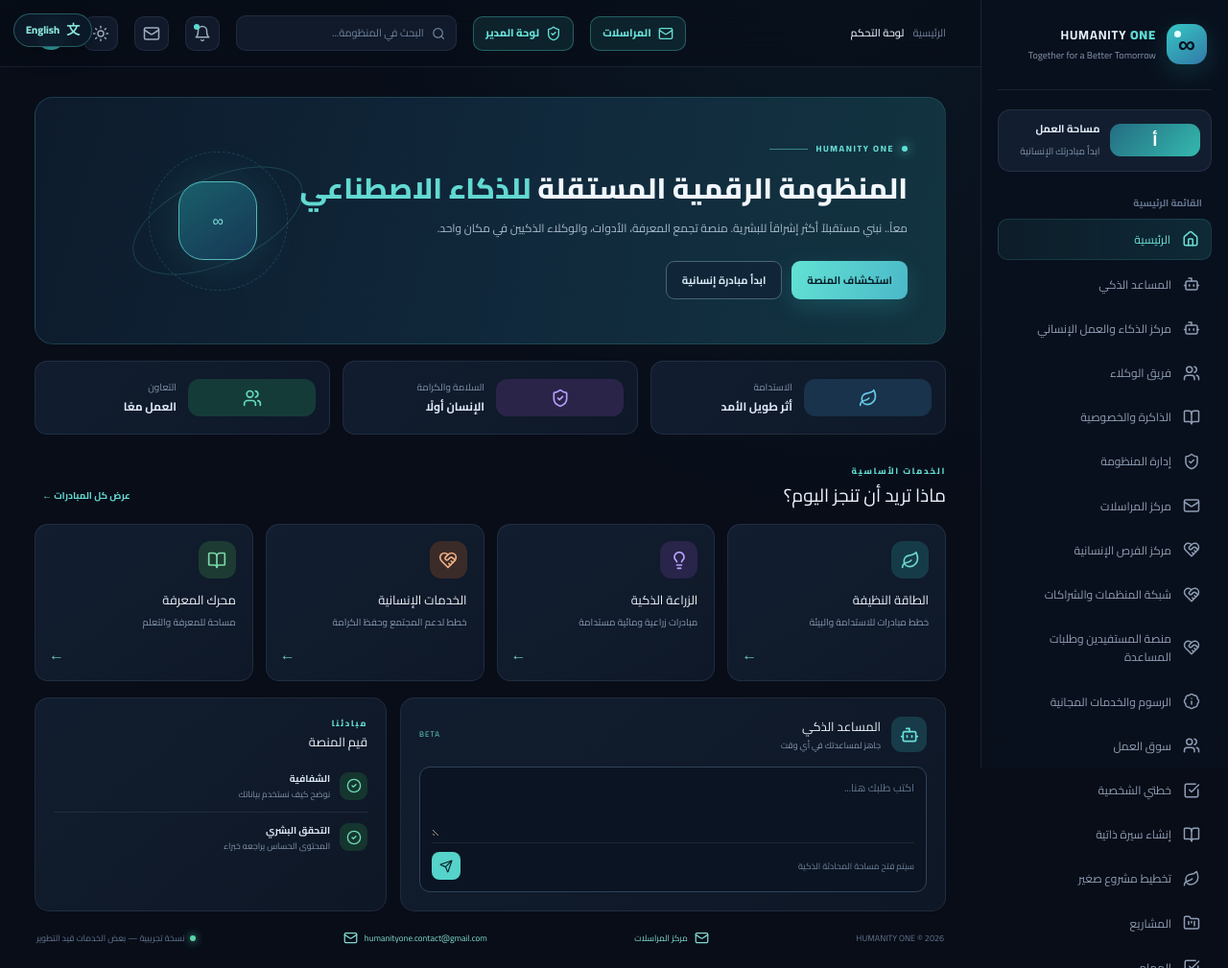
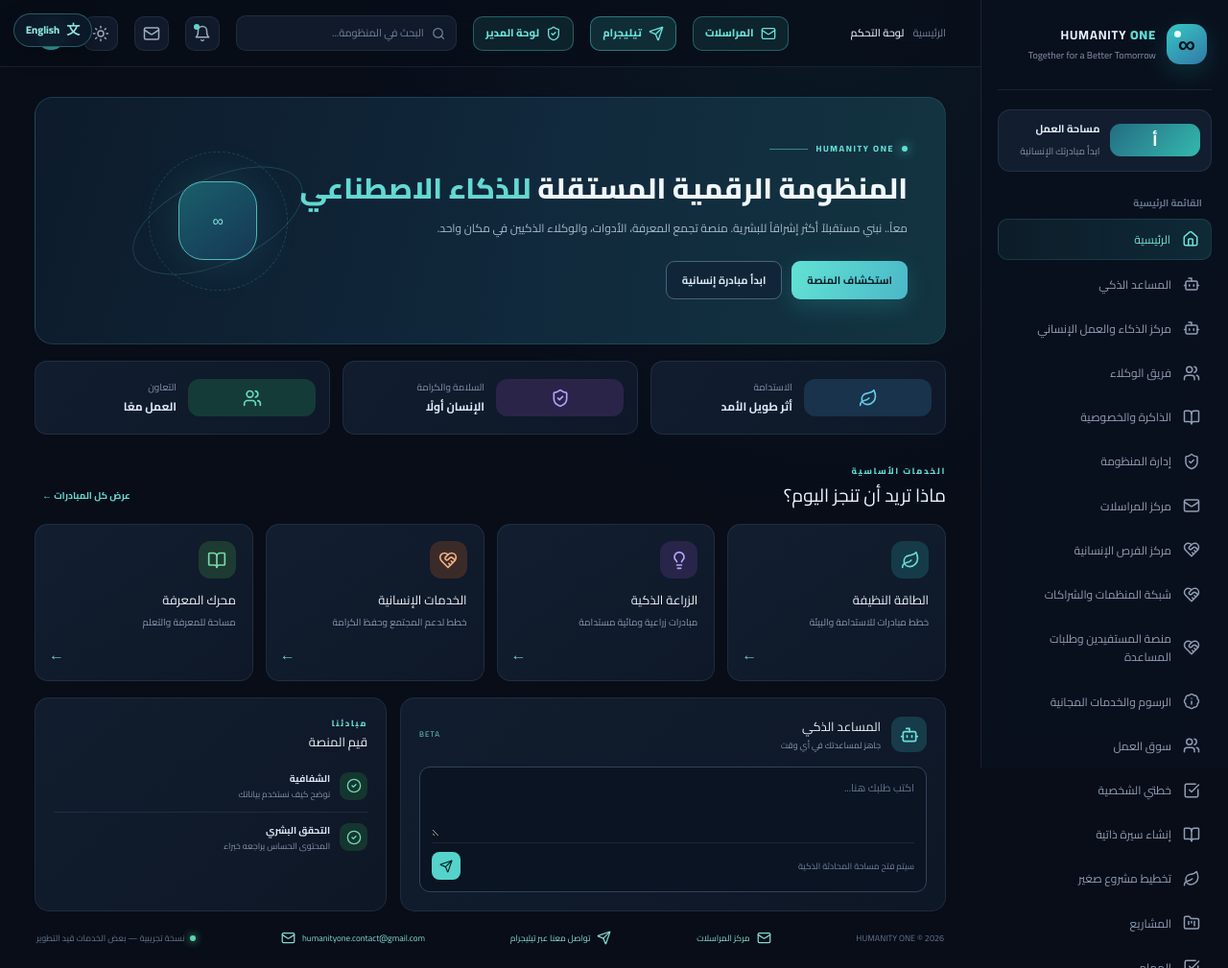
Before and after one commit to o6384051-cpu/humanity-one, a Next.js app: page / in a window 1280 px wide. Shown: the whole page at 96% size. Built offline with nearby package versions, Linux system fonts and the light colour scheme.

Commit message:
Add public Telegram contact links to homepage

```diff
--- a/src/app/page.tsx
+++ b/src/app/page.tsx
@@ -84,6 +84,7 @@ export default function Dashboard() {
           </div>
           <div className="ho-top-actions">
             <Link href="/mail" aria-label={tr("مركز المراسلات","Internal Mail")} title={tr("مركز المراسلات","Internal Mail")} style={{ display: "inline-flex", alignItems: "center", gap: 7, height: 36, padding: "0 12px", border: "1px solid rgba(83,211,205,.35)", borderRadius: 10, background: "rgba(56,185,183,.12)", color: "#69e0d7", fontSize: 11, fontWeight: 800, textDecoration: "none", whiteSpace: "nowrap" }}><Mail size={16} />{tr("المراسلات","Mail")}</Link>
+            <a href="https://t.me/HumanityOneConnectBot" target="_blank" rel="noopener noreferrer" aria-label={tr("تواصل معنا عبر تيليجرام","Contact us on Telegram")} title={tr("تواصل معنا عبر تيليجرام","Contact us on Telegram")} style={{ display: "inline-flex", alignItems: "center", justifyContent: "center", gap: 7, minHeight: 36, padding: "0 12px", border: "1px solid rgba(83,211,205,.45)", borderRadius: 10, background: "rgba(56,185,183,.18)", color: "#69e0d7", fontSize: 11, fontWeight: 800, textDecoration: "none", whiteSpace: "nowrap" }}><Send size={16} />{tr("تيليجرام","Telegram")}</a>
             <Link href="/admin" aria-label={tr("لوحة المدير","Admin dashboard")} title={tr("لوحة المدير","Admin dashboard")} style={{ display: "inline-flex", alignItems: "center", gap: 7, height: 36, padding: "0 12px", border: "1px solid rgba(83,211,205,.35)", borderRadius: 10, background: "rgba(56,185,183,.12)", color: "#69e0d7", fontSize: 11, fontWeight: 800, textDecoration: "none", whiteSpace: "nowrap" }}><ShieldCheck size={16} />{tr("لوحة المدير","Admin")}</Link>
             <form className="ho-search" onSubmit={handleSearch}>
               <Search size={16} />
@@ -212,6 +213,7 @@ export default function Dashboard() {
           <footer className="ho-footer">
             <span>HUMANITY ONE © 2026</span>
             <Link href="/mail" aria-label="Open HUMANITY ONE internal mail" style={{display:"inline-flex",alignItems:"center",gap:7,color:"#80dacf",textDecoration:"none"}}><Mail size={15} /> {tr("مركز المراسلات","Internal Mail")}</Link>
+            <a href="https://t.me/HumanityOneConnectBot" target="_blank" rel="noopener noreferrer" aria-label="Contact HUMANITY ONE on Telegram" style={{display:"inline-flex",alignItems:"center",gap:7,color:"#80dacf",textDecoration:"none"}}><Send size={15} /> {tr("تواصل معنا عبر تيليجرام","Contact us on Telegram")}</a>
             <a href="mailto:humanityone.contact@gmail.com" aria-label="Email HUMANITY ONE" style={{display:"inline-flex",alignItems:"center",gap:7,color:"#80dacf",textDecoration:"none",direction:"ltr"}}>
               <Mail size={15} /> humanityone.contact@gmail.com
             </a>
```
